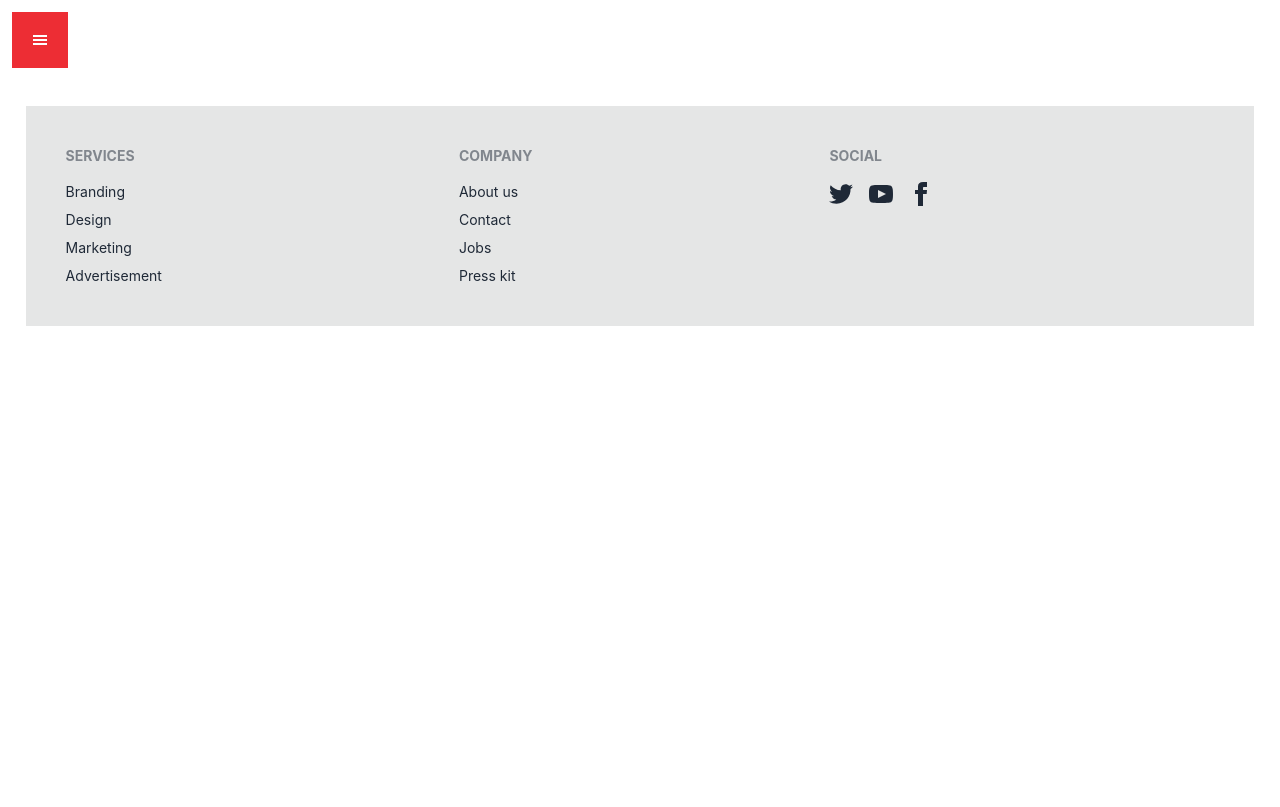
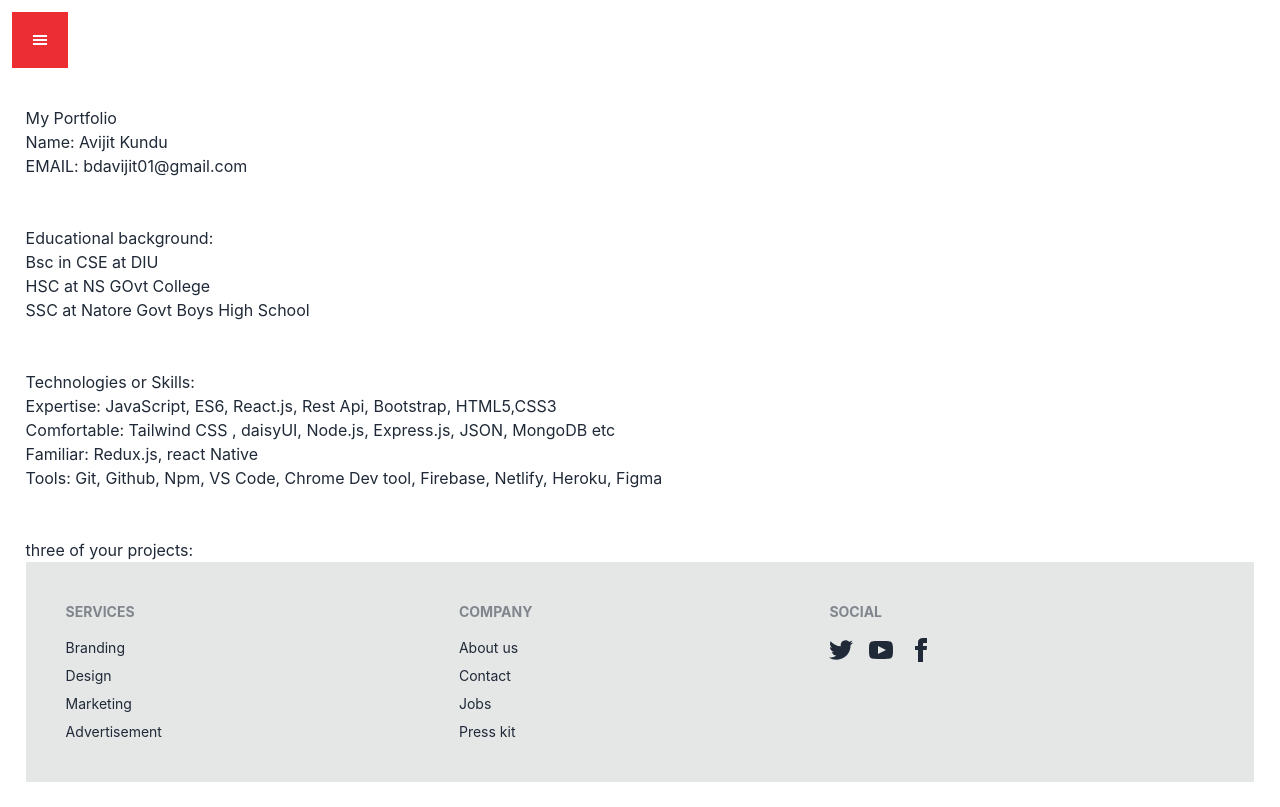
Before and after one commit to bdavijit/bioStar, a React (Create React App) app: page /MyPortfolio in a window 1280 px wide. Built offline with nearby package versions, Linux system fonts and the light colour scheme; no server answers.

Commit message:
dYNAMIC Business Summary

```diff
--- a/src/App.js
+++ b/src/App.js
@@ -4,6 +4,7 @@ import { Route, Routes } from 'react-router-dom';
 import './App.css';
 import AddAProduct from './components/AddAProduct/AddAProduct';
 import AddNewReview from './components/AddNewReview/AddNewReview';
+import Error from './components/Error/Error';
 import Footer from './components/Footer/Footer';
 import Header from './components/Header/Header';
 import Home from './components/Home/Home';
@@ -11,6 +12,7 @@ import Login2 from './components/Login/Login';
 import MakeAdmin from './components/MakeAdmin/MakeAdmin';
 import ManageAllOrders from './components/ManageAllOrders/ManageAllOrders';
 import ManageProducts from './components/ManageProducts/ManageProducts';
+import MyPortfolio from './components/My Portfolio/MyPortfolio';
 import MyOrders from './components/MyOrders/MyOrders';
 import MyProfile from './components/MyProfile/MyProfile';
 import Product from './components/Product/Product';
@@ -95,6 +97,11 @@ function App() {
                                           path='/Updateproducts/:pid'
                                           element={<Updateproducts />}
                                     ></Route>
+                                    <Route
+                                          path='/MyPortfolio'
+                                          element={<MyPortfolio />}
+                                    ></Route>
+                                    <Route path='*' element={<Error />} />
                               </Routes>
                               <Footer />
                         </div>
--- a/src/components/Business Summary/BusinessSummary.js
+++ b/src/components/Business Summary/BusinessSummary.js
@@ -1,25 +1,40 @@
-import React from 'react';
+import React, { useEffect, useState } from 'react';
 import { BiUserCheck } from 'react-icons/bi';
+import { GiComputerFan } from 'react-icons/gi';
 import { MdFeedback } from 'react-icons/md';
-import { GiComputerFan } from 'react-icons/gi';
-import './BusinessSummary.css'
+import useProduct from '../../hook/useProduct';
+import './BusinessSummary.css';
 
 const BusinessSummary = () => {
+      const [allProduct] = useProduct();
+      const [reviews, setreviews] = useState([]);
+
+      useEffect(() => {
+            fetch(`http://localhost:5001/reviews`)
+                  .then((res) => res.json())
+                  .then((data) => setreviews(data));
+      }, []);
+      const [allUser, setAlluser] = useState([]);
+      useEffect(() => {
+            fetch(`http://localhost:5001/User`)
+                  .then((res) => res.json())
+                  .then((data) => setAlluser(data));
+      }, []);
       return (
             <section className='BusinessSummaryBox'>
                   <div className='BusinessMenu'>
                         <BiUserCheck className='my-text-color text-2xl' />
-                        <p>100</p>
+                        <p>{allUser?.length}</p>
                         <h1 className=''>customers</h1>
                   </div>
                   <div className='BusinessMenu'>
                         <MdFeedback className='my-text-color' />
-                        <p>100</p>
+                        <p>{reviews?.length}</p>
                         Reviews
                   </div>
                   <div className='BusinessMenu'>
                         <GiComputerFan className='my-text-color' />
-                        <p>100</p>
+                        <p>{allProduct?.length}</p>
                         products
                   </div>
             </section>
--- /dev/null
+++ b/src/components/Error/Error.js
@@ -0,0 +1,11 @@
+import React from "react";
+
+const Error = () => {
+  return (
+    <div style={{ height: "500px" }}>
+      <h1 style={{ padding: "250px" }}>404 Error</h1>
+    </div>
+  );
+};
+
+export default Error;
--- a/src/components/Header/Header.js
+++ b/src/components/Header/Header.js
@@ -132,6 +132,12 @@ const Header = (props) => {
                         </Link>
                         <Link
                               className='hover:underline text-vw p-1'
+                              to='/MyPortfolio'
+                        >
+                              My Portfolio
+                        </Link>
+                        <Link
+                              className='hover:underline text-vw p-1'
                               to='/Login'
                         >
                               Login/Register
--- a/src/components/ManageProducts/ManageProducts.js
+++ b/src/components/ManageProducts/ManageProducts.js
@@ -1,16 +1,17 @@
 import React, { useEffect, useState } from 'react';
-import { useParams } from 'react-router-dom';
-import useFindMyProduct from '../../hook/useFindMyProduct';
+
 import useFirebase from '../../hook/useFirebase';
+import useProduct from '../../hook/useProduct';
 import ManageProductsCard from './ManageProductsCard';
 
 const ManageProducts = () => {
-      const { email } = useParams();
-const [MyProduct, setMyProduct] = useFindMyProduct(email);
+      // const { email } = useParams();
+
+const [allProduct] = useProduct();
 
       return (
             <>
-                  {MyProduct?.map((product) => (
+                  {allProduct?.map((product) => (
                         <ManageProductsCard
                               key={product._id}
                               product={product}
--- /dev/null
+++ b/src/components/My Portfolio/MyPortfolio.js
@@ -0,0 +1,44 @@
+import React from 'react';
+
+const MyPortfolio = () => {
+      return (
+            <section>
+                  <h1>My Portfolio</h1>
+                  <h1>Name: Avijit Kundu</h1>
+                  <h1>EMAIL: bdavijit01@gmail.com</h1>
+                  <br></br>
+                  <br></br>
+                  <div>
+                        <h1>Educational background:</h1>
+                        <p>Bsc in CSE at DIU </p>
+                        <p>HSC at NS GOvt College </p>
+                        <p>SSC at Natore Govt Boys High School </p>
+                  </div>
+                  <br></br>
+                  <br></br>
+                  <div>
+                        <h1>Technologies or Skills:</h1>
+                        <p>
+                              Expertise: JavaScript, ES6, React.js, Rest Api,
+                              Bootstrap, HTML5,CSS3
+                        </p>
+                        <p>
+                              Comfortable: Tailwind CSS , daisyUI, Node.js,
+                              Express.js, JSON, MongoDB etc
+                        </p>
+                        <p>Familiar: Redux.js, react Native</p>
+                        <p>
+                              Tools: Git, Github, Npm, VS Code, Chrome Dev tool,
+                              Firebase, Netlify, Heroku, Figma
+                        </p>
+                  </div>
+                  <br></br>
+                  <br></br>
+                  <div>
+                        <h1>three of your projects:</h1>
+                  </div>
+            </section>
+      );
+};
+
+export default MyPortfolio;
--- a/src/hook/useProduct.js
+++ b/src/hook/useProduct.js
@@ -1,4 +1,4 @@
-import React, { useEffect, useState } from 'react';
+import { useEffect, useState } from 'react';
 
 const useProduct = () => {
       const [allProduct, setallProduct] = useState();
```
Also changed, not shown: src/components/My Portfolio/MyPortfolio.css (added).
